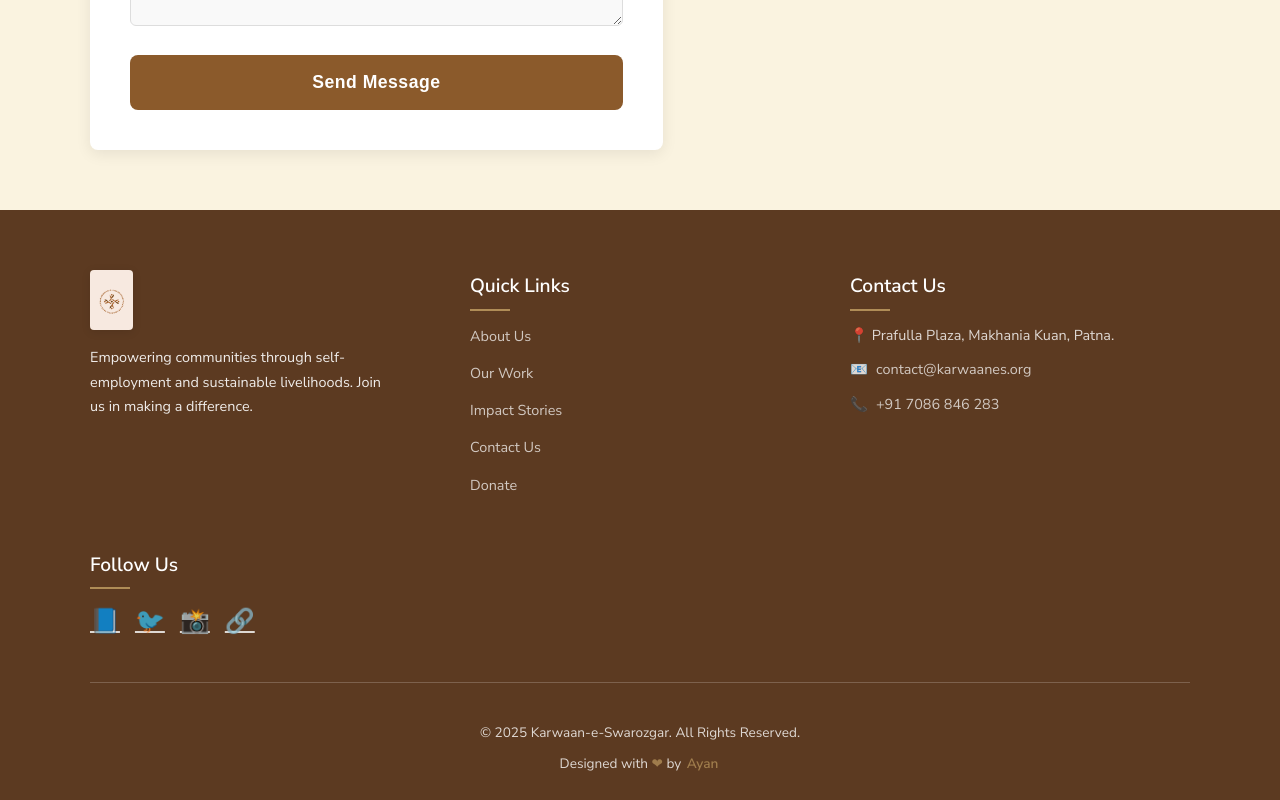
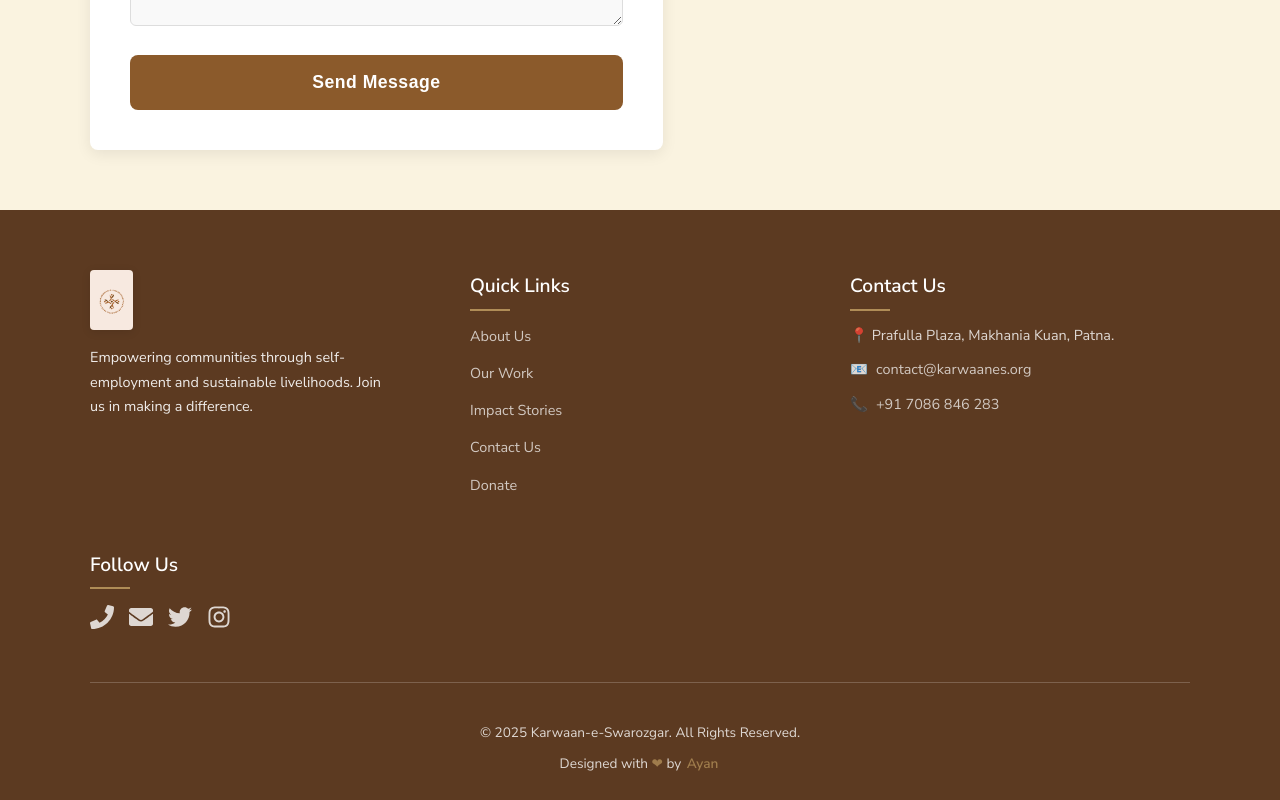
Before and after one commit to AyanNayyer/NGO, a React (Vite) app: page / in a window 1280 px wide. Shown: the part 3997-4797 px from the top of the page. Built offline with nearby package versions, Linux system fonts and the light colour scheme.

Commit message:
updated social icons

```diff
--- a/src/components/footer.jsx
+++ b/src/components/footer.jsx
@@ -2,12 +2,13 @@
 import React from 'react';
 import '../styles/footer.css';
 import logoImage from '../assets/logo.jpeg';
+import { FaTwitter, FaInstagram, FaFacebook, FaEnvelope, FaPhone } from 'react-icons/fa';
 
 // Placeholder Social Icons (use an icon library for real ones)
-const FacebookIcon = () => <span className="social-icon">📘</span>;
-const TwitterIcon = () => <span className="social-icon">🐦</span>;
-const InstagramIcon = () => <span className="social-icon">📸</span>;
-const LinkedInIcon = () => <span className="social-icon">🔗</span>;
+// const FacebookIcon = () => <span className="social-icon">📘</span>;
+// const TwitterIcon = () => <span className="social-icon">🐦</span>;
+// const InstagramIcon = () => <span className="social-icon">📸</span>;
+// const LinkedInIcon = () => <span className="social-icon">🔗</span>;
 
 const Footer = () => {
   return (
@@ -53,10 +54,10 @@ const Footer = () => {
           <div className="footer-social">
             <h4>Follow Us</h4>
             <div className="social-icons-container">
-              <a href="#" aria-label="Facebook"><FacebookIcon /></a>
-              <a href="#" aria-label="Twitter"><TwitterIcon /></a>
-              <a href="#" aria-label="Instagram"><InstagramIcon /></a>
-              <a href="#" aria-label="LinkedIn"><LinkedInIcon /></a>
+            <a href="tel:+917086846283" aria-label="Phone"><FaPhone /></a>
+              <a href="mailto:ayannayyer@gmail.com" aria-label="Email"><FaEnvelope /></a>
+              <a href="https://twitter.com/ayannayyer" aria-label="Twitter"><FaTwitter /></a>
+              <a href="https://instagram.com/ayannayyer" aria-label="Instagram"><FaInstagram /></a>
             </div>
           </div>
         </div>
```
